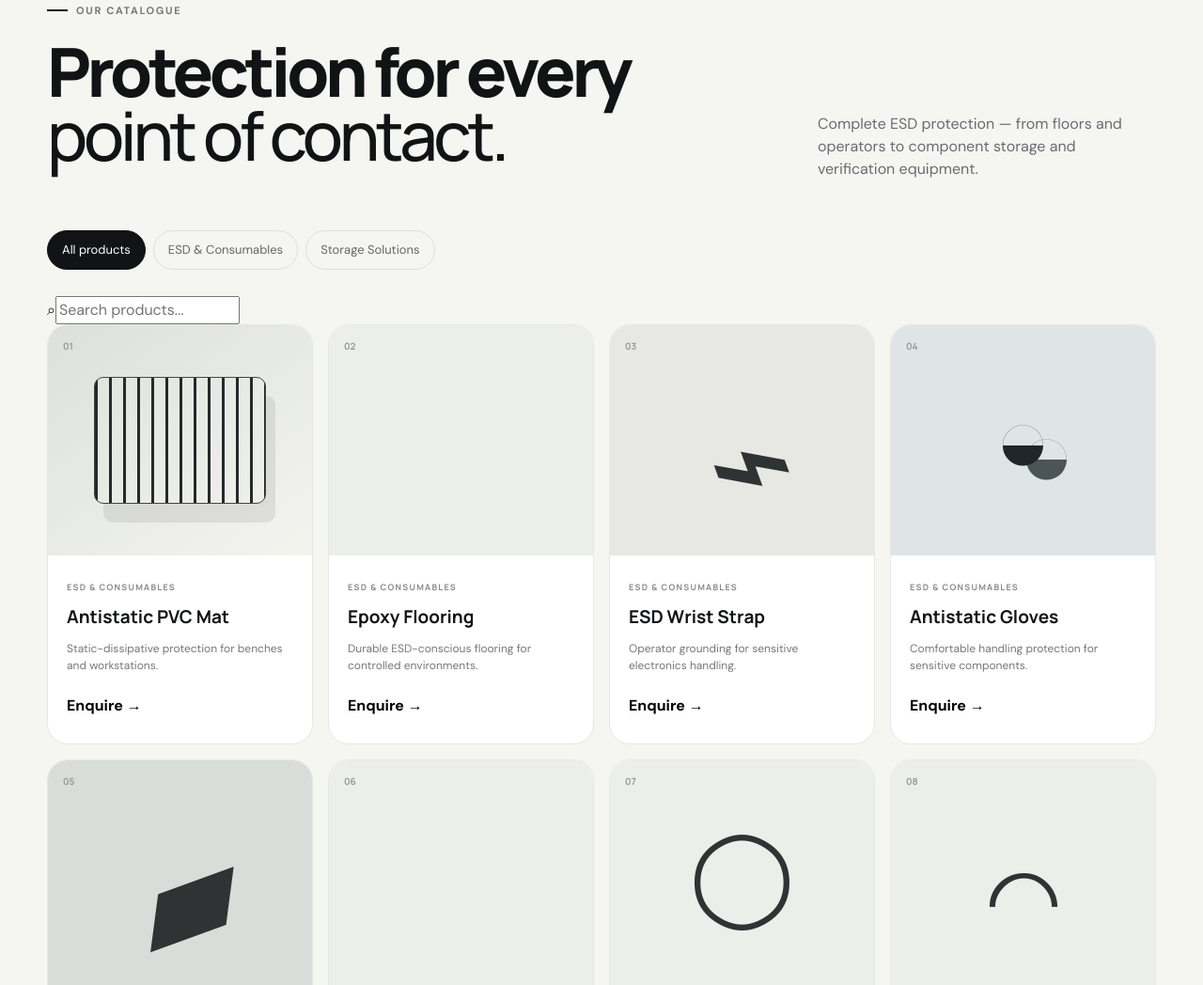
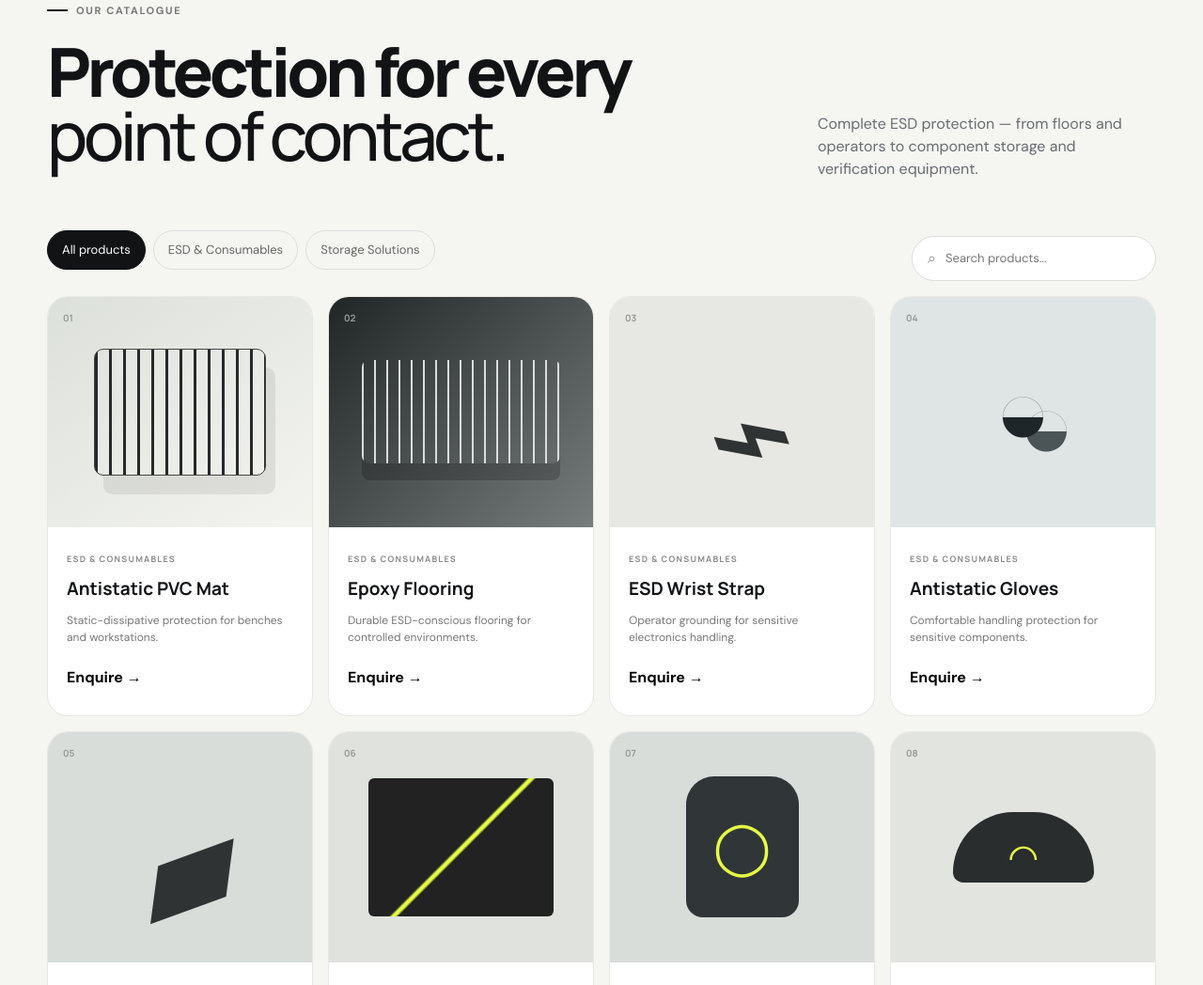
Before and after one commit to prashanthireddygopu-lab/Static-Safety-Solutions, a plain HTML site: page index.html in a window 1280 px wide. Shown: the part 928-1976 px from the top of the page at 94% size. Drawn offline with Linux system fonts and the light colour scheme.

Commit message:
Load expanded catalogue visual styles

```diff
--- a/index.html
+++ b/index.html
@@ -5,14 +5,14 @@
 <meta name="description" content="Static Safety Solutions — ESD protection, consumables and storage solutions for electronics manufacturing.">
 <title>Static Safety Solutions | ESD Protection & Storage</title>
 <link rel="preconnect" href="https://fonts.googleapis.com"><link rel="preconnect" href="https://fonts.gstatic.com" crossorigin>
-<link href="https://fonts.googleapis.com/css2?family=DM+Sans:wght@400;500;600;700&family=Manrope:wght@500;600;700;800&display=swap" rel="stylesheet"><link rel="stylesheet" href="styles.css">
+<link href="https://fonts.googleapis.com/css2?family=DM+Sans:wght@400;500;600;700&family=Manrope:wght@500;600;700;800&display=swap" rel="stylesheet"><link rel="stylesheet" href="styles.css"><link rel="stylesheet" href="catalog.css">
 </head>
 <body>
 <header class="site-header"><nav class="nav container"><a class="brand" href="#top"><span class="brand-mark">S</span><span><strong>STATIC SAFETY</strong><small>SOLUTIONS</small></span></a><button class="menu-toggle" aria-label="Open menu">☰</button><div class="nav-links"><a href="#products">Products</a><a href="#solutions">Solutions</a><a href="#about">About</a><a href="#contact">Contact</a><a class="nav-cta" href="#contact">Enquire Now ↗</a></div></nav></header>
 <main id="top">
 <section class="hero"><div class="hero-grid container"><div class="hero-copy reveal"><div class="eyebrow"><span></span> ESD CONTROL • INDUSTRIAL SAFETY</div><h1>Protect what<br><em>matters.</em></h1><p>Precision ESD protection and storage solutions for electronics manufacturing, laboratories and high-sensitivity workspaces.</p><div class="hero-actions"><a class="button primary" href="#products">Explore Products ↗</a><a class="text-link" href="#contact">Talk to an expert →</a></div><div class="hero-stats"><div><strong>17+</strong><span>Product solutions</span></div><div><strong>ESD</strong><span>Focused protection</span></div><div><strong>24/7</strong><span>Safety mindset</span></div></div></div><div class="hero-visual reveal"><div class="orb orb-one"></div><div class="orb orb-two"></div><div class="hero-card main-card"><div class="chip-grid"></div><div class="card-label">STATIC CONTROL<br><b>ENGINEERED</b></div><div class="signal">⌁</div></div><div class="floating-card fc-one"><span class="dot"></span><div><b>ESD SAFE</b><small>Workplace protection</small></div></div><div class="floating-card fc-two"><span>✓</span><div><b>QUALITY FIRST</b><small>Built for industry</small></div></div></div></div></section>
 <section class="ticker"><div class="ticker-track"><span>ESD PROTECTION</span><i>✦</i><span>STATIC CONTROL</span><i>✦</i><span>SMART STORAGE</span><i>✦</i><span>WORKPLACE SAFETY</span><i>✦</i><span>ESD PROTECTION</span></div></section>
-<section class="section" id="products"><div class="container"><div class="section-head reveal"><div><div class="eyebrow"><span></span> OUR CATALOGUE</div><h2>Protection for every<br><em>point of contact.</em></h2></div><p>Complete ESD protection — from floors and operators to component storage and verification equipment.</p></div><div class="catalog-tools"><div class="filter-row"><button class="filter active" data-filter="all">All products</button><button class="filter" data-filter="esd">ESD & Consumables</button><button class="filter" data-filter="storage">Storage Solutions</button></div><label class="search-box"><span>⌕</span><input id="productSearch" placeholder="Search products..."></label></div>
+<section class="section" id="products"><div class="container"><div class="section-head reveal"><div><div class="eyebrow"><span></span> OUR CATALOGUE</div><h2>Protection for every<br><em>point of contact.</em></h2></div><p>Complete ESD protection — from floors and operators to component storage and verification equipment.</p></div><div class="catalog-tools"><div class="filter-row"><button class="filter active" data-filter="all">All products</button><button class="filter" data-filter="esd">ESD & Consumables</button><button class="filter" data-filter="storage">Storage Solutions</button></div><label class="search-box"><span>⌕</span><input id="productSearch" placeholder="Search products..." aria-label="Search products"></label></div>
 <div class="product-grid">
 <article class="product-card reveal" data-category="esd" data-name="antistatic pvc mat"><div class="product-image image-mat"><span>01</span><div class="product-art mat-art"></div></div><div class="product-info"><small>ESD & CONSUMABLES</small><h3>Antistatic PVC Mat</h3><p>Static-dissipative protection for benches and workstations.</p><button class="enquire" data-product="Antistatic PVC Mat">Enquire →</button></div></article>
 <article class="product-card reveal" data-category="esd" data-name="epoxy flooring"><div class="product-image image-floor"><span>02</span><div class="product-art floor-art"></div></div><div class="product-info"><small>ESD & CONSUMABLES</small><h3>Epoxy Flooring</h3><p>Durable ESD-conscious flooring for controlled environments.</p><button class="enquire" data-product="Epoxy Flooring">Enquire →</button></div></article>
@@ -31,9 +31,7 @@
 <article class="product-card reveal" data-category="esd" data-name="insulation mat"><div class="product-image image-insulation"><span>15</span><div class="product-art insulation-art"></div></div><div class="product-info"><small>ESD & CONSUMABLES</small><h3>Insulation Mat</h3><p>Robust matting for defined industrial work areas.</p><button class="enquire" data-product="Insulation Mat">Enquire →</button></div></article>
 <article class="product-card reveal" data-category="storage" data-name="conductive super bins"><div class="product-image image-bin"><span>16</span><div class="product-art bin-art">▣</div></div><div class="product-info"><small>STORAGE SOLUTIONS</small><h3>Conductive Super Bins</h3><p>Organised static-safe component storage and handling.</p><button class="enquire" data-product="Conductive Super Bins">Enquire →</button></div></article>
 <article class="product-card reveal" data-category="storage" data-name="esd i type rack"><div class="product-image image-rack"><span>17</span><div class="product-art rack-art">▤</div></div><div class="product-info"><small>STORAGE SOLUTIONS</small><h3>ESD I Type Rack</h3><p>Modular rack storage for efficient controlled workspaces.</p><button class="enquire" data-product="ESD I Type Rack">Enquire →</button></div></article>
-</div>
-<div class="catalog-note">Also available: ESD L Type Rack, ESD Magazine Rack, SS SMT Reel Trolley, Antistatic PCB Trolley, Conductive PP Box, Antistatic Crates and Antistatic Trays. <a href="#contact">Ask for the full catalogue →</a></div>
-</div></section>
+</div><div class="catalog-note">Also available: ESD L Type Rack, ESD Magazine Rack, SS SMT Reel Trolley, Antistatic PCB Trolley, Conductive PP Box, Antistatic Crates and Antistatic Trays. <a href="#contact">Ask for the full catalogue →</a></div></div></section>
 <section class="solutions" id="solutions"><div class="container solution-grid"><div class="solution-visual reveal"><div class="solution-panel"><span>STATIC</span><strong>CONTROL</strong><small>01 / 03</small></div><div class="line-art"></div></div><div class="solution-copy reveal"><div class="eyebrow"><span></span> WHY STATIC SAFETY</div><h2>One system.<br><em>Complete control.</em></h2><p>Build protection around people, surfaces, storage and measurement — with products selected for real industrial workflows.</p><div class="benefit"><b>01</b><div><h3>Protect sensitive components</h3><p>Reduce ESD risks at the workstation and during handling.</p></div></div><div class="benefit"><b>02</b><div><h3>Organise with confidence</h3><p>Keep components protected, accessible and easy to identify.</p></div></div><div class="benefit"><b>03</b><div><h3>Build a safer workplace</h3><p>Create an ESD-conscious environment around your workflow.</p></div></div></div></div></section>
 <section class="about section" id="about"><div class="container about-grid"><div class="reveal"><div class="eyebrow"><span></span> STATIC SAFETY SOLUTIONS</div><h2>Safety is not a feature.<br><em>It's the foundation.</em></h2></div><div class="about-copy reveal"><p>We supply practical ESD protection and storage products for environments where reliability matters. Our approach is simple: understand the workflow, identify static-control points, and equip the workspace with the right protection.</p><div class="mini-stats"><div><strong>01</strong><span>Understand</span></div><div><strong>02</strong><span>Protect</span></div><div><strong>03</strong><span>Optimise</span></div></div></div></div></section>
 <section class="contact" id="contact"><div class="container contact-inner"><div class="contact-copy reveal"><div class="eyebrow"><span></span> LET'S WORK TOGETHER</div><h2>Build your<br><em>static-safe</em> workspace.</h2><p>Tell us what you need and we'll help you choose the right ESD products and storage solutions.</p></div><form class="contact-form reveal" id="enquiryForm"><label>Name<input required name="name" placeholder="Your name"></label><label>Company<input name="company" placeholder="Company name"></label><label>Phone / WhatsApp<input required name="phone" placeholder="+91 ..."></label><label>What do you need?<textarea required name="message" rows="4" placeholder="Tell us about your requirement..."></textarea></label><button class="button light" type="submit">Send Enquiry ↗</button><small>We'll open WhatsApp with your enquiry ready to send.</small></form></div></section>
```
